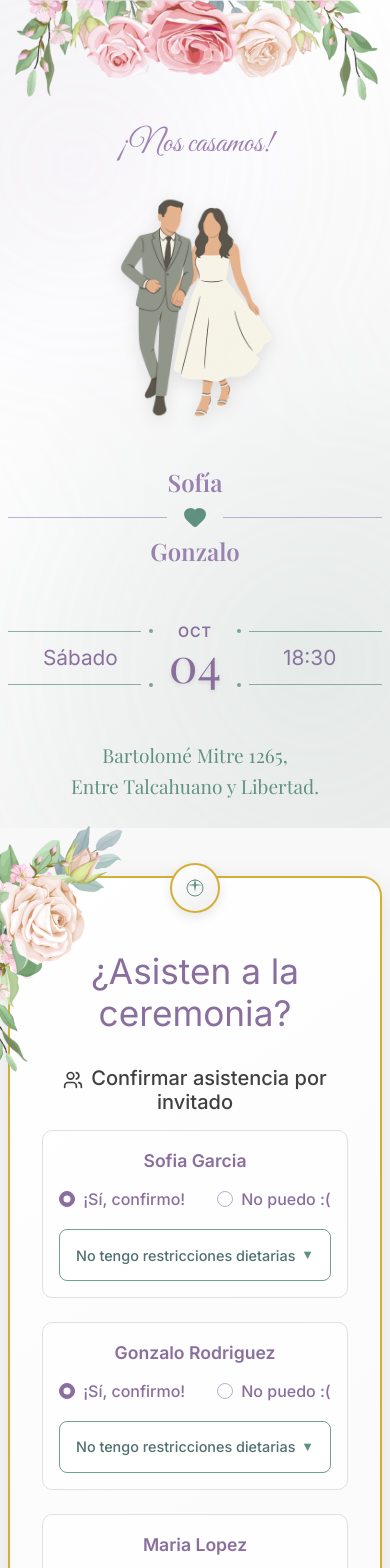
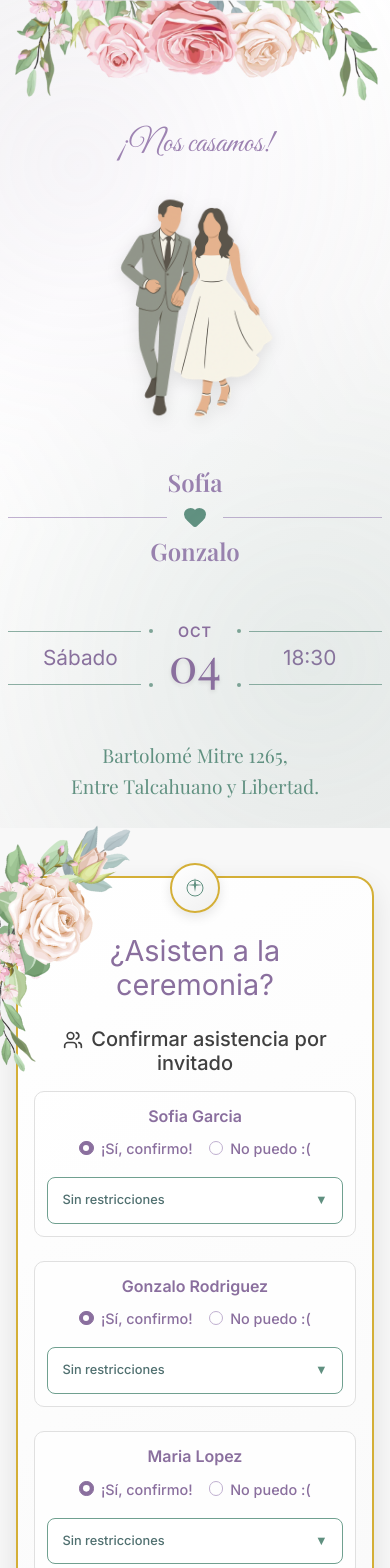
Before and after one commit to gleraromero/casamiento-sg, a React (Vite) app: page / in a window 390 px wide. Shown: the top 1568 px of the page. Built offline with nearby package versions, Linux system fonts and the light colour scheme; a web font is replaced by a local one.

Commit message:
feat: optimizar formulario RSVP para mobile - opciones en una línea y texto más compacto

```diff
--- a/src/components/RSVP.tsx
+++ b/src/components/RSVP.tsx
@@ -17,7 +17,7 @@ const RSVP: React.FC = () => {
     celiac: boolean;
   }) => {
     const options = [];
-    if (restrictions.anyFood) options.push('No tengo restricciones dietarias');
+    if (restrictions.anyFood) options.push('Sin restricciones');
     if (restrictions.vegetarian) options.push('Vegetariano');
     if (restrictions.vegan) options.push('Vegano');
     if (restrictions.celiac) options.push('Celíaco');
@@ -137,7 +137,7 @@ const RSVP: React.FC = () => {
                           {guests.map((guest, index) => (
                             <div key={index} className="guest-item mb-4">
                               <div className="guest-name">{guest.name}</div>
-                              <div className="guest-options mb-3">
+                              <div className="guest-options mb-3 d-flex flex-wrap gap-3">
                                 <Form.Check
                                   type="radio"
                                   name={`guest-${index}`}
@@ -190,7 +190,7 @@ const RSVP: React.FC = () => {
                                           };
                                           updateGuestDietaryRestrictions(index, newRestrictions);
                                         }}
-                                        label="No tengo restricciones dietarias"
+                                        label="Sin restricciones"
                                         className="dietary-checkbox"
                                       />
                                       <Form.Check
--- a/src/styles/components.css
+++ b/src/styles/components.css
@@ -916,4 +916,60 @@
   .header h2 {
     font-size: 1.5rem !important;
   }
+
+  /* RSVP Mobile Optimizations */
+  .elegant-rsvp-modal {
+    padding: 1.5rem 1rem;
+    margin: 0 0.5rem;
+  }
+
+  .rsvp-title {
+    font-size: 1.8rem;
+    margin-bottom: 1.5rem;
+  }
+
+  .guest-item {
+    padding: 0.75rem;
+    margin-bottom: 0.75rem;
+  }
+
+  .guest-name {
+    font-size: 1rem;
+    margin-bottom: 0.5rem;
+  }
+
+  .guest-options {
+    gap: 1rem !important;
+    flex-direction: row;
+    justify-content: center;
+  }
+
+  .guest-options .rsvp-radio {
+    font-size: 0.9rem;
+    white-space: nowrap;
+  }
+
+  .dietary-toggle {
+    padding: 0.25rem 0.4rem;
+    min-height: 28px;
+  }
+
+  .dietary-toggle-text {
+    font-size: 0.8rem;
+  }
+
+  .dietary-checkboxes {
+    grid-template-columns: 1fr;
+    gap: 0.25rem;
+  }
+
+  .dietary-checkbox {
+    font-size: 0.8rem;
+    margin-bottom: 0.2rem;
+  }
+
+  .rsvp-submit-btn {
+    padding: 10px 30px !important;
+    font-size: 1rem !important;
+  }
 }
```
